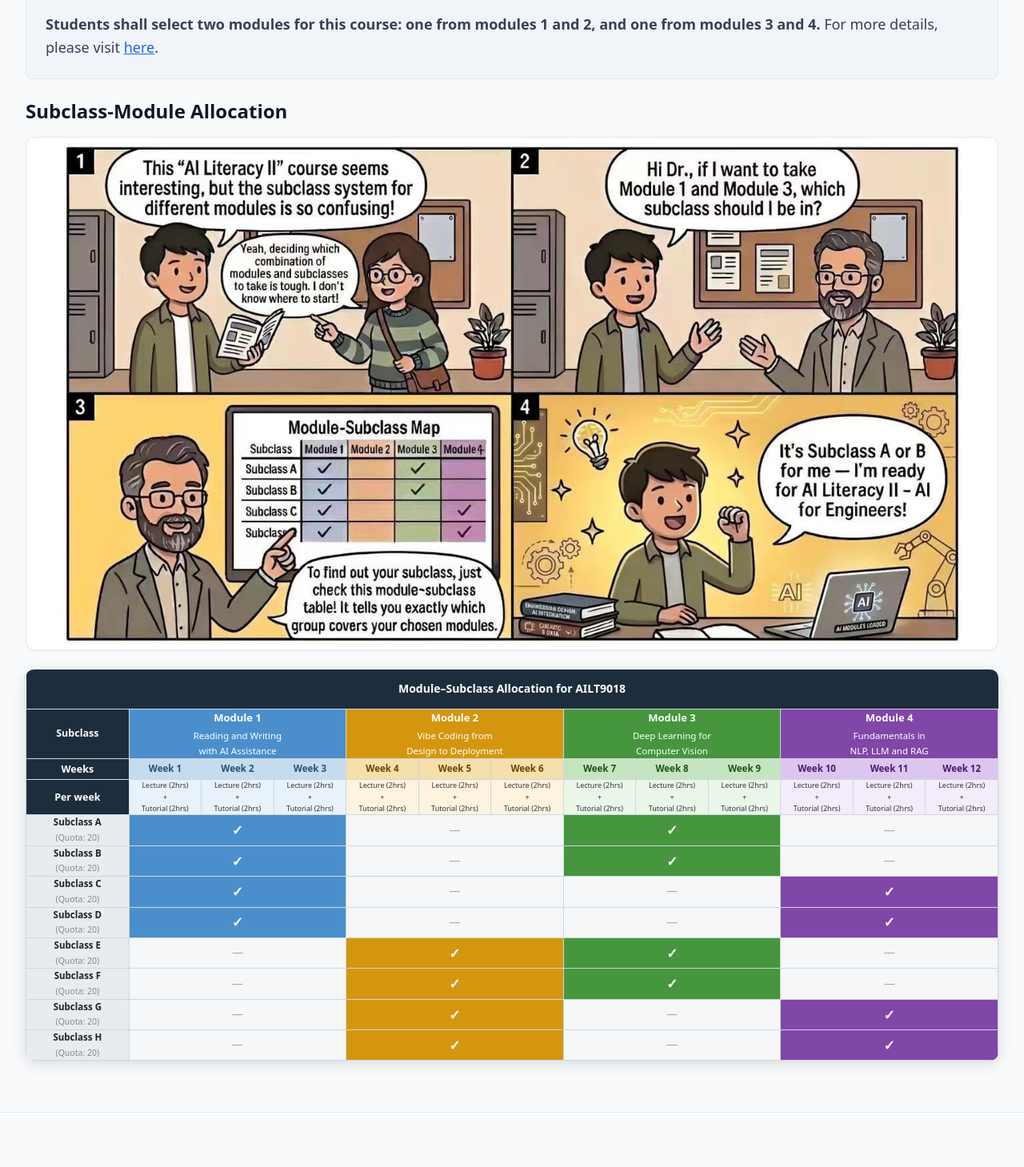
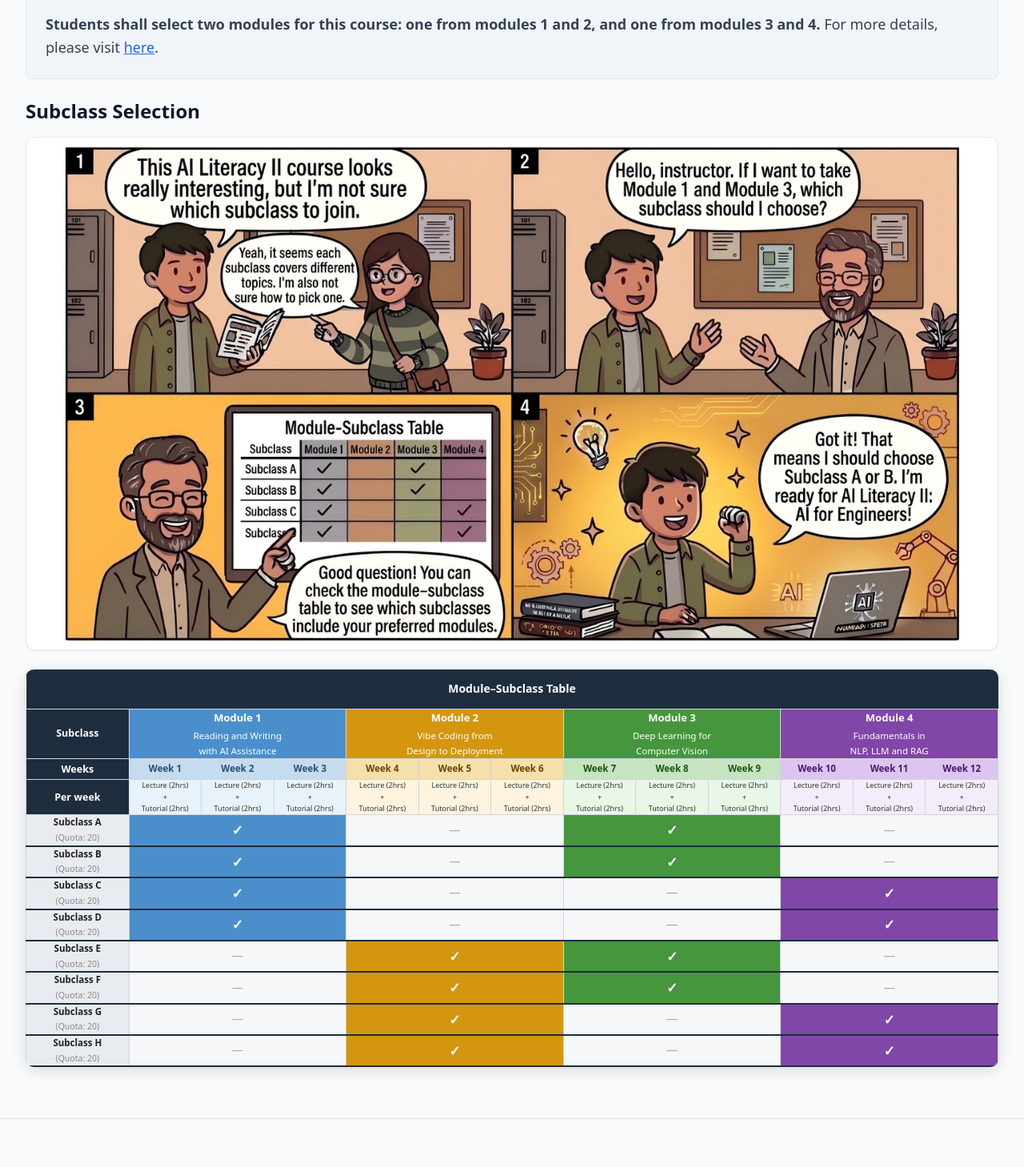
Before and after one commit to ailt9018engg/ailt9018engg.github.io, a React (Vite) app: page / in a window 1280 px wide. Shown: the part 2320-3779 px from the top of the page at 80% size. Built offline with nearby package versions, Linux system fonts and the light colour scheme.

Commit message:
update the Subclass Selection part

```diff
--- a/src/App.css
+++ b/src/App.css
@@ -23,5 +23,23 @@
 .chk3 { background: #45963d; color: white; font-size: 17px; font-weight: bold; }
 .chk4 { background: #8046a8; color: white; font-size: 17px; font-weight: bold; }
 .dash3 { background: #f5f7f9; color: #aaa; font-size: 14px; }
-.table-wrapper td { height: 26px; }
-.quota-tag { font-weight: 400; font-size: 10.5px; color: #888; }
+.table-wrapper td {
+  height: 26px;
+}
+.table-wrapper tbody td {
+  border-bottom: 2px solid #1e2d3d;
+}
+.quota-tag {
+  font-weight: 400;
+  font-size: 10.5px;
+  color: #888;
+}
+.sc-label {
+  background: #e8ecf0;
+  font-weight: 600;
+  color: #222;
+  padding: 4px 10px;
+  height: 26px;
+  font-size: 11.5px;
+  border-bottom: 2px solid #1e2d3d;
+}
--- a/src/App.tsx
+++ b/src/App.tsx
@@ -128,11 +128,11 @@ export default function App() {
             </div>
 
             <div className="mt-10">
-                <h3 className="text-2xl font-semibold text-slate-900 mb-4">Subclass-Module Allocation</h3>
+                <h3 className="text-2xl font-semibold text-slate-900 mb-4">Subclass Selection</h3>
                 <div className="overflow-hidden rounded-xl border border-slate-200 bg-white shadow-sm">
                     <img
-                        src="/images/Enrollment Comic.png"
-                        alt="4-panel course enrollment comic"
+                        src="/images/Subclass Selection Comic.png"
+                        alt="4-panel subclass selection comic"
                         className="w-full h-auto max-h-[640px] object-contain"
                         loading="lazy"
                     />
@@ -144,7 +144,7 @@ export default function App() {
                     <table>
                         <thead>
                             <tr className="title-row">
-                                <td colSpan={13}>Module–Subclass Allocation for AILT9018</td>
+                                <td colSpan={13}>Module–Subclass Table</td>
                             </tr>
                             <tr>
                                 <td className="label-col" style={{ height: '60px' }}>Subclass</td>
```
Also changed, not shown: public/images/Subclass Selection Comic.png (added).
